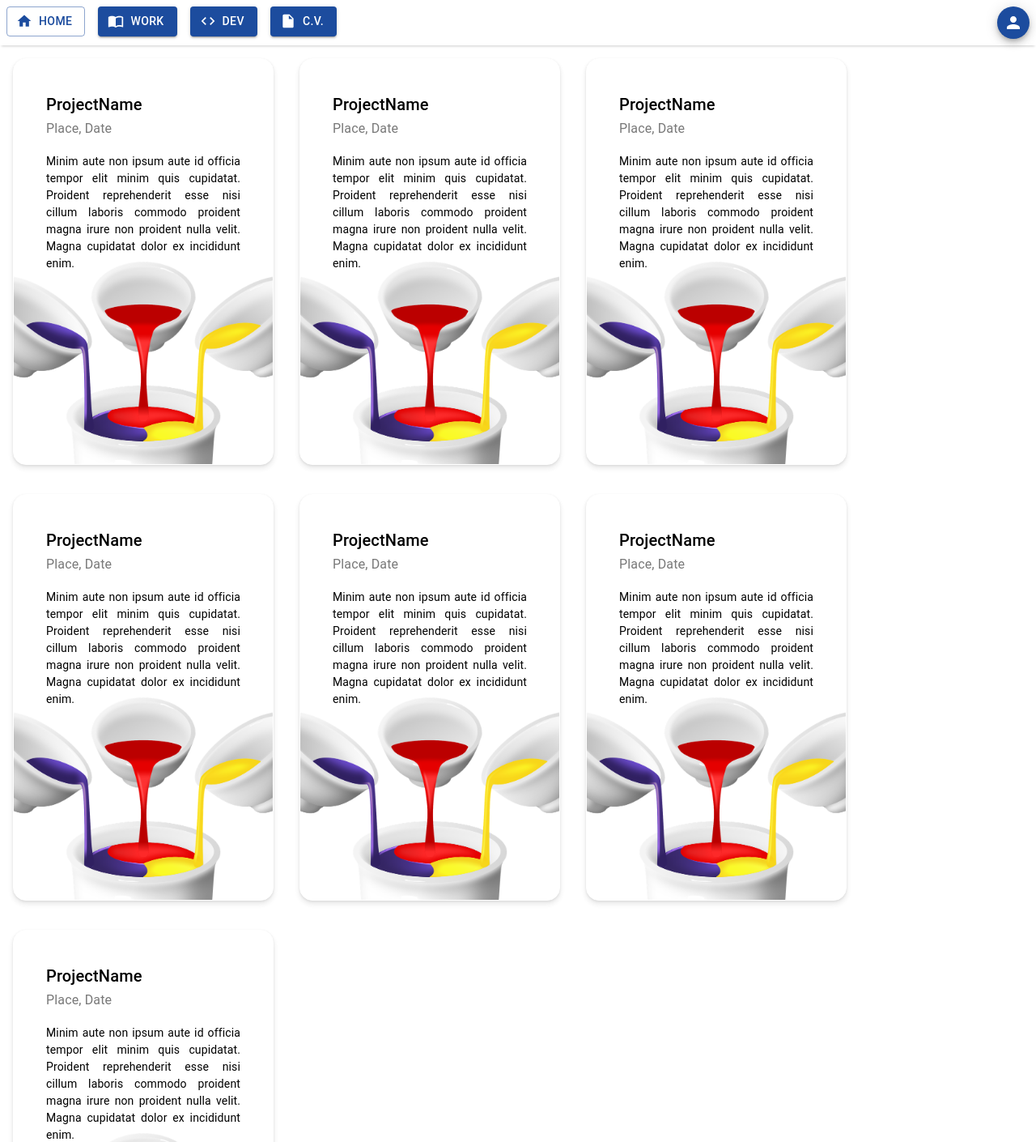
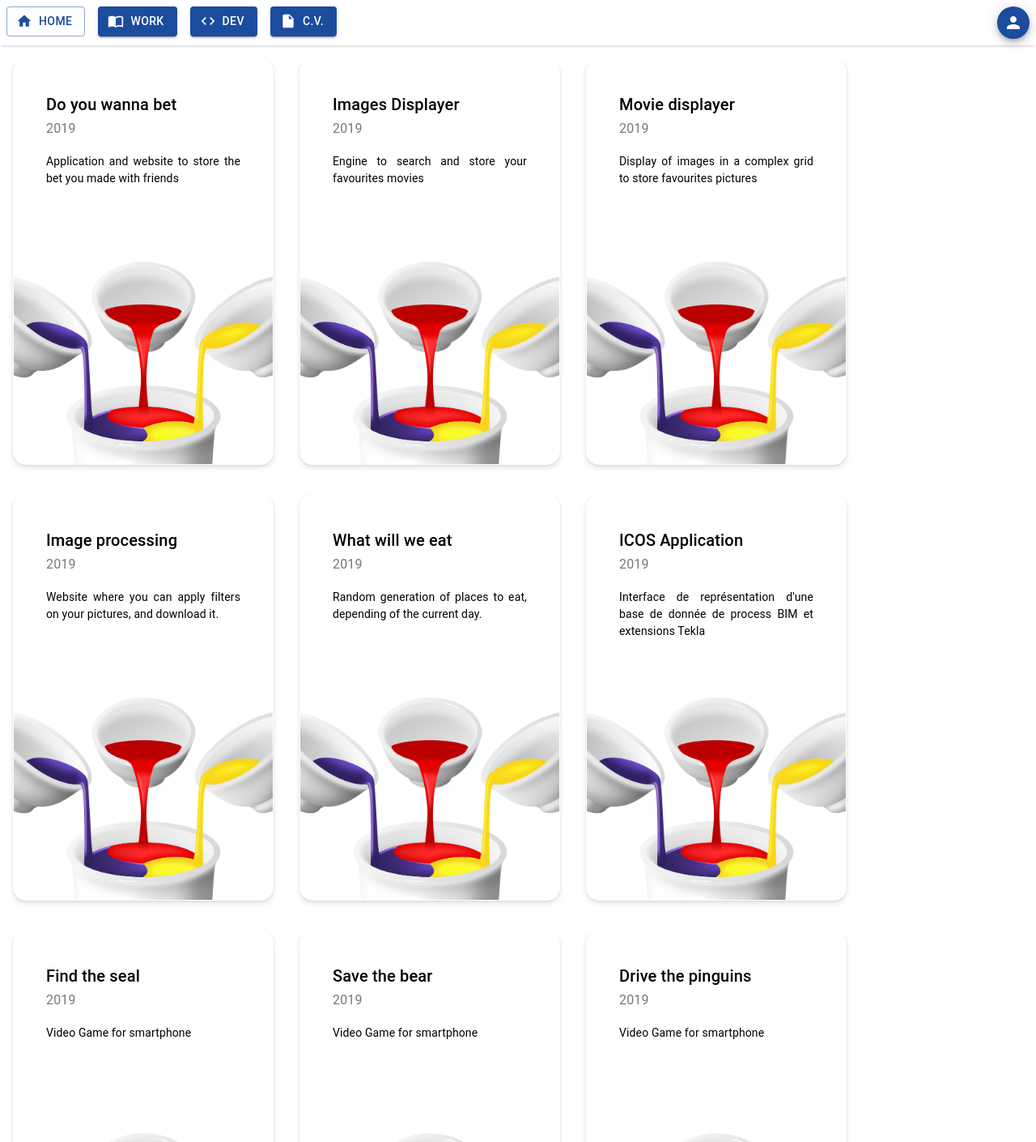
Before and after one commit to yolanlepibrac/portfolio, a React (Create React App) app: page / in a window 1280 px wide. Shown: the top 1410 px of the page at 81% size. Built offline with nearby package versions, Linux system fonts and the light colour scheme.

Commit message:
feature(projects): add projects

```diff
--- a/src/components/AppContent/AppContent.tsx
+++ b/src/components/AppContent/AppContent.tsx
@@ -1,9 +1,8 @@
 import * as React from "react";
+import { PROJECTS } from "../../constantes/projects";
 import { Card } from "../Card/Card";
 
 export const AppContent = () => {
-  const PROJECTS = [1, 2, 3, 4, 5, 6, 7];
-
   return (
     <div
       style={{
--- a/src/components/Card/Card.tsx
+++ b/src/components/Card/Card.tsx
@@ -1,10 +1,11 @@
 import classes from "*.module.css";
 import { Typography } from "@material-ui/core";
 import * as React from "react";
+import { Project } from "../../constantes/projects";
 import { useStyles } from "./useStyles";
 
 interface CardProps {
-  project: number;
+  project: Project;
 }
 
 export const Card: React.FunctionComponent<CardProps> = ({ project }) => {
@@ -14,21 +15,16 @@ export const Card: React.FunctionComponent<CardProps> = ({ project }) => {
       <div className={classes.cardContent}>
         <div className={classes.headContainer}>
           <div className={classes.headContent}>
-            <Typography variant="h6">ProjectName</Typography>
+            <Typography variant="h6">{project.title}</Typography>
             <Typography variant="subtitle1" className={classes.subTitle}>
-              Place, Date
+              {project.date}
             </Typography>
             <Typography
               variant="body1"
               align="justify"
               className={classes.description}
             >
-              <span className={classes.flyingText}>
-                Minim aute non ipsum aute id officia tempor elit minim quis
-                cupidatat. Proident reprehenderit esse nisi cillum laboris
-                commodo proident magna irure non proident nulla velit. Magna
-                cupidatat dolor ex incididunt enim.
-              </span>
+              <span className={classes.flyingText}>{project.description}</span>
             </Typography>
           </div>
         </div>
--- /dev/null
+++ b/src/constantes/projects.ts
@@ -0,0 +1,149 @@
+/* eslint-disable sonarjs/no-duplicate-string */
+export interface Project {
+  title: string;
+  description: string;
+  homePage?: string;
+  detailSource?: string;
+  source?: string;
+  sourceAndroid?: string;
+  download: boolean;
+  open: boolean;
+  date: number;
+  type: string;
+}
+
+export const PROJECTS = [
+  {
+    title: "Do you wanna bet",
+    description:
+      "Application and website to store the bet you made with friends",
+    homeImage: "./assets/images/projets/16_do-you-wanna-bet/home.png",
+    detailImage: "./assets/images/projets/16_do-you-wanna-bet/detail.png",
+    source: "http://yolan-pibrac.com/do-you-wanna-bet/",
+    sourceAndroid:
+      "https://play.google.com/store/apps/details?id=com.doyouwannabet&gl=FR",
+    download: false,
+    open: false,
+    date: 2019,
+    type: "web",
+  },
+  {
+    title: "Images Displayer",
+    description: "Engine to search and store your favourites movies",
+    homeImage: "./assets/images/projets/17_images-displayer/home.png",
+    detailImage: "./assets/images/projets/17_images-displayer/detail.png",
+    source: "http://yolan-pibrac.com/images-displayer/",
+    download: false,
+    open: false,
+    date: 2019,
+    type: "web",
+  },
+  {
+    title: "Movie displayer",
+    description:
+      "Display of images in a complex grid to store favourites pictures",
+    homeImage: "./assets/images/projets/13_movie-displayer/home.png",
+    detailImage: "./assets/images/projets/13_movie-displayer/detail.png",
+    source: "http://yolan-pibrac.com/movies-displayer/",
+    download: false,
+    open: false,
+    date: 2019,
+    type: "web",
+  },
+  {
+    title: "Image processing",
+    description:
+      "Website where you can apply filters on your pictures, and download it.",
+    homeImage: "./assets/images/projets/14_image-processing/home.png",
+    detailImage: "./assets/images/projets/14_image-processing/detail.png",
+    source: "http://yolan-pibrac.com/image-processing/",
+    download: false,
+    open: false,
+    date: 2019,
+    type: "web",
+  },
+  {
+    title: "What will we eat",
+    description:
+      "Random generation of places to eat, depending of the current day.",
+    homeImage: "./assets/images/projets/15_what-will-we-eat/home.png",
+    detailImage: "./assets/images/projets/15_what-will-we-eat/detail.png",
+    source: "http://yolan-pibrac.com/what-will-we-eat/",
+    download: false,
+    open: false,
+    date: 2019,
+    type: "web",
+  },
+  {
+    title: "ICOS Application",
+    description:
+      "Interface de représentation d'une base de donnée de process BIM et extensions Tekla",
+    homeImage: "./assets/images/projets/21_ICOS-applications/home.png",
+    detailImage: "./assets/images/projets/21_ICOS-applications/detail.png",
+    source: "",
+    download: false,
+    open: false,
+    date: 2019,
+    type: "web",
+  },
+  {
+    title: "Find the seal",
+    description: "Video Game for smartphone",
+    homeImage: "./assets/images/projets/18_find-the-seal/home.png",
+    detailImage: "./assets/images/projets/18_find-the-seal/detail.png",
+    source: "",
+    sourceAndroid:
+      "https://play.google.com/store/apps/details?id=com.findtheseal",
+    download: false,
+    open: false,
+    date: 2019,
+    type: "web",
+  },
+  {
+    title: "Save the bear",
+    description: "Video Game for smartphone",
+    homeImage: "./assets/images/projets/19_save-the-bear/home.png",
+    detailImage: "./assets/images/projets/19_save-the-bear/detail.png",
+    sourceAndroid:
+      "https://play.google.com/store/apps/details?id=com.savethebear",
+    download: false,
+    open: false,
+    date: 2019,
+    type: "web",
+  },
+  {
+    title: "Drive the pinguins",
+    description: "Video Game for smartphone",
+    homeImage: "./assets/images/projets/20_drive-the-pinguins/home.png",
+    detailImage: "./assets/images/projets/20_drive-the-pinguins/detail.png",
+    sourceAndroid:
+      "https://play.google.com/store/apps/details?id=com.drivethepinguins",
+    download: false,
+    open: false,
+    date: 2019,
+    type: "web",
+  },
+  {
+    title: "Kapla Simulator",
+    description: "Simulator de Kapla tri-dimansionnel",
+    homeImage: "./assets/images/not-available-yet.png",
+    detailImage: "",
+    source: "",
+    download: false,
+    open: false,
+    date: 2019,
+    type: "web",
+  },
+  {
+    title: "10 puissance 4",
+    description:
+      "Puissance 4 dans un espace vectoriel de dimension 10 (jeux smartphone)",
+    homeImage: "./assets/images/not-available-yet.png",
+    detailImage: "",
+    source: "",
+    download: false,
+    open: false,
+    date: 2019,
+    type: "web",
+  },
+];
```
Also changed, not shown: 1 other file (tests, documents, lock files or other folders).
